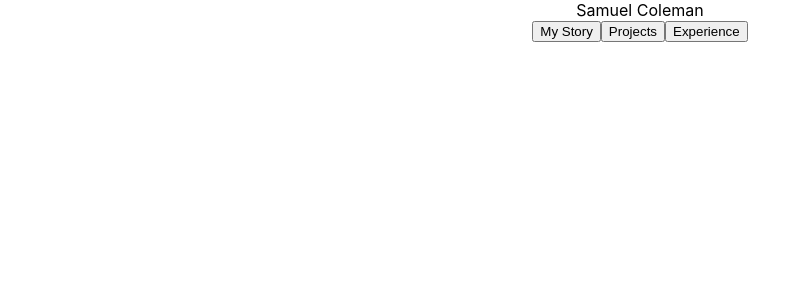
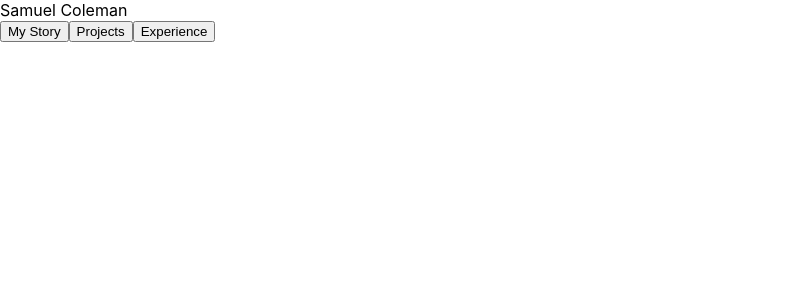
Before and after one commit to SamuelColeman/personal-website, a React (Create React App) app: page / in a window 1280 px wide. Shown: the top 300 px of the page, without its empty margins (0-811 px from the left). Built offline with nearby package versions, Linux system fonts and the light colour scheme.

Commit message:
Add basic file setup for components

```diff
--- a/src/App.css
+++ b/src/components/App/App.css
@@ -1,5 +1,5 @@
 .App {
-  text-align: center;
+  display: grid;
 }
 
 .App-logo {
--- a/src/App.js
+++ b/src/components/App/App.js
@@ -1,12 +1,11 @@
 import React from 'react';
-import logo from './logo.svg';
 import './App.css';
-import Home from './components/Home';
+import Header from '../Header/Header';
 
 function App() {
   return (
     <div className="App">
-      <Home />
+      <Header />
     </div>
   );
 }
--- a/src/components/Home.js
+++ b/src/components/Header/Header.js
@@ -1,10 +1,10 @@
 import React, { Component } from 'react';
-import './Home.css';
+import './Header.css';
 
-export default class Home extends Component {
+export default class Header extends Component {
 	render() {
 		return (
-			<div className="home">
+			<div className="header">
 				<div className="name">Samuel Coleman</div>
 				<div className="nav-container">
 					<button className="nav-btn">My Story</button>
--- a/src/index.js
+++ b/src/index.js
@@ -1,7 +1,7 @@
 import React from 'react';
 import ReactDOM from 'react-dom';
 import './index.css';
-import App from './App';
+import App from './components/App/App';
 import * as serviceWorker from './serviceWorker';
 
 ReactDOM.render(<App />, document.getElementById('root'));
```
Also changed, not shown: src/components/Articles/Articles.css (added), src/components/Articles/Articles.js (added), src/components/Header/Header.css (added), src/components/Navigation/Navigation.css (added), src/components/Navigation/Navigation.js (added), 1 other file (tests, documents, lock files or other folders).
